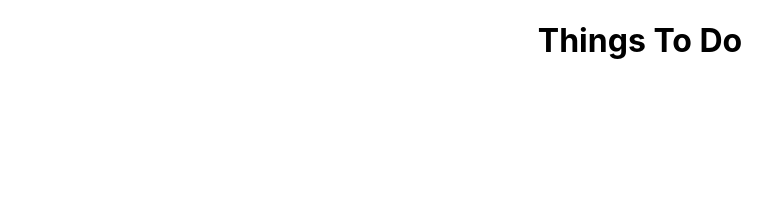
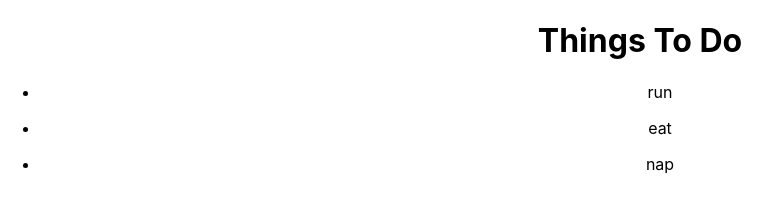
Before and after one commit to jeinieldjs/react-to-do, a React (Create React App) app: page / in a window 1280 px wide. Shown: the top 224 px of the page, without its empty margins (0-781 px from the left). Built offline with nearby package versions, Linux system fonts and the light colour scheme.

Commit message:
added addtask component, displayed data on app.js

```diff
--- a/src/App.js
+++ b/src/App.js
@@ -1,10 +1,20 @@
 import { useState } from 'react';
 import './App.css';
+import data from './assets/tasks.json';
 
 function App() {
   return (
     <div className="App">
      <h1>Things To Do</h1>
+     {
+      data.map((task) => {
+        return <div>
+          <ul>
+            <li key={task.id}>{task.task}</li>
+          </ul>
+        </div>
+      })
+     }
     </div>
   );
 }
```
Also changed, not shown: src/components/AddTask.jsx (added).
